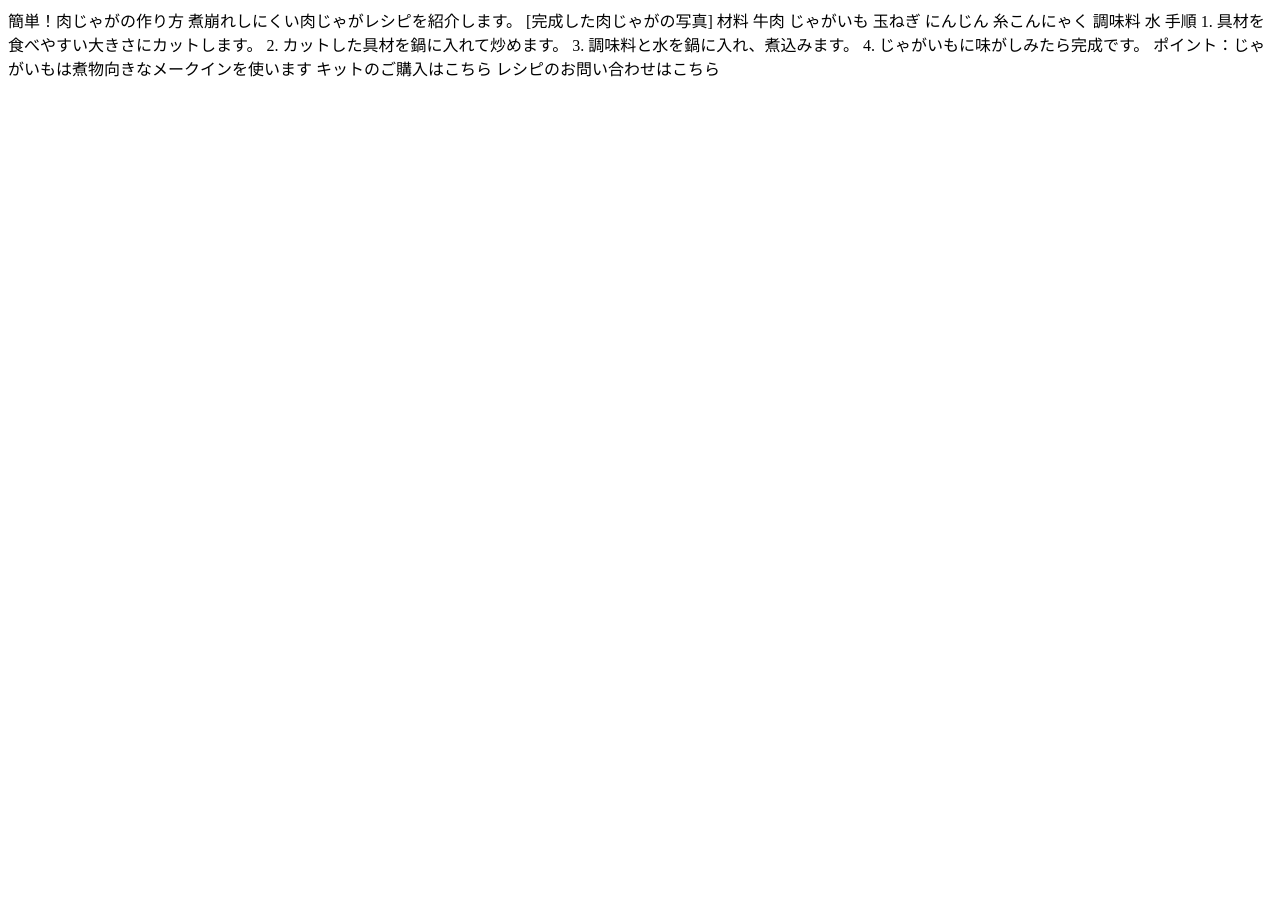
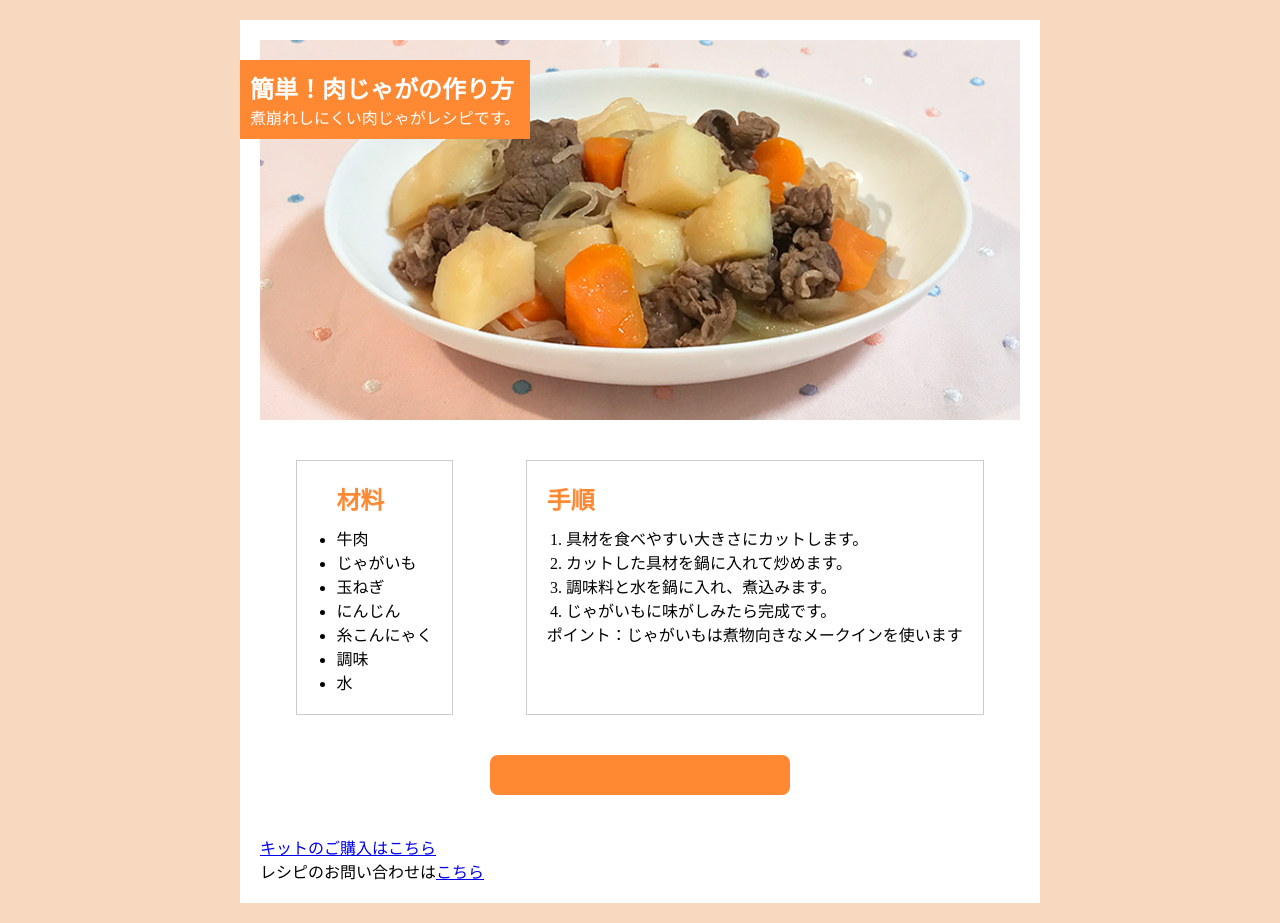
Before and after one commit to 20213003ayumu/S1A330, a plain HTML site: page challenge/ch.html in a window 1280 px wide. Before the commit the page ends 800 px from the top, so only its background shows below. Drawn offline with Linux system fonts and the light colour scheme.

Commit message:
Add files via upload
チャレンジ

```diff
--- a/challenge/ch.css
+++ b/challenge/ch.css
@@ -1,11 +1,73 @@
+@charset "UTF-8";
+
+*{
+    box-sizing: border-box;
+    font-family: メイリオ;
+    margin: 0;
+}
+
 body{
-    background: wood.jpg;
+    background: #f8d8bf;
+    margin: 0;
+    padding: 0;
+}
+article{
+    width: 800px;
+    max-width: 90%;
+    margin: 20px auto;
+    padding: 20px;
+    background: #fff;
+    position: relative;
+}
+header{
+    background:#f83;
+    color: #fff;
+    padding: 10px;
+    position: absolute;
+    top: 40px;
+    left: 0;
+}
+section{
+    padding:20px;
+    border: 1px solid #ccc;
+}
+img{
+    display: block;
+    width: 100%;
+    height: auto;
+    margin-bottom: 40px;
+
+}
+h2{
+    color: #f83;
+    margin-bottom: 10px;
+}
+ul,ol{
+    padding-left: 1.2em;
+
+}
+address{
+text-align: center;
+
+}
+.flexContainer{
+    display: flex;
+    justify-content: space-around;
+}
+.btnArea{
+    margin-top: 40px;
+}
+p.btn{
+    margin: 0 auto 40px;
+    width: 300px;
     text-align: center;
-    ul{
-        list-style: ;
-
-        display: flex;
-
-    }
-    li{flex:20% 1;}
 }
+p.btn a{
+    display: block;
+    padding: 20px;
+    background: #f83;
+    color: #fff;
+    text-decoration: none;
+    border-radius: 8px;
+    font-size: 1.2em;
+}
--- a/challenge/ch.html
+++ b/challenge/ch.html
@@ -1,28 +1,56 @@
 <!DOCTYPE html>
 <html lang="ja">
 <head>
-    <meta charset="UTF-8">
+    <meta charset="UTF-8" />
     <title>簡単！肉じゃがの作り方</title>
+    <link rel="stylesheet" href="ch.css" />
 </head>
 <body>
-簡単！肉じゃがの作り方
-煮崩れしにくい肉じゃがレシピを紹介します。
-[完成した肉じゃがの写真]
-材料
-牛肉
-じゃがいも
-玉ねぎ
-にんじん
-糸こんにゃく
-調味料
-水
-手順
-1. 具材を食べやすい大きさにカットします。
-2. カットした具材を鍋に入れて炒めます。
-3. 調味料と水を鍋に入れ、煮込みます。
-4. じゃがいもに味がしみたら完成です。
-ポイント：じゃがいもは煮物向きなメークインを使います
-キットのご購入はこちら
-レシピのお問い合わせはこちら
-</body>
-</html>
+    <article>
+        <header>
+<h1>簡単！肉じゃがの作り方</h1>
+<p>煮崩れしにくい肉じゃがレシピです。</p>
+</header>
+<p>
+<img src="recipe.jpg" alt="完成した肉じゃがの写真" width="800" height="400">
+</p>
+<div class="flexContainer">
+    <section>
+<ul>
+<h2>材料</h2>
+<li>牛肉</li>
+<li>じゃがいも</li>
+<li>玉ねぎ</li>
+<li>にんじん</li>
+<li>糸こんにゃく</li>
+<li>調味</li>
+<li>水</li>
+</ul>
+</section>
+<section>
+<h2>手順</h2>
+
+<ol>
+<li>
+具材を食べやすい大きさにカットします。
+</li>
+<li>
+カットした具材を鍋に入れて炒めます。
+</li>
+<li>
+調味料と水を鍋に入れ、煮込みます。
+</li>
+<li>
+じゃがいもに味がしみたら完成です。
+</li>
+</ol>
+<p>ポイント：じゃがいもは煮物向きなメークインを使います</p>
+</section>
+</div>
+<div class="btnArea">
+<p class="btn"><a href="#"><p>キットのご購入はこちら</p></a>
+<p>レシピのお問い合わせは<a href="#">こちら</a></p>
+</div>
+    </article>
+    </body>
+    </html>
```
